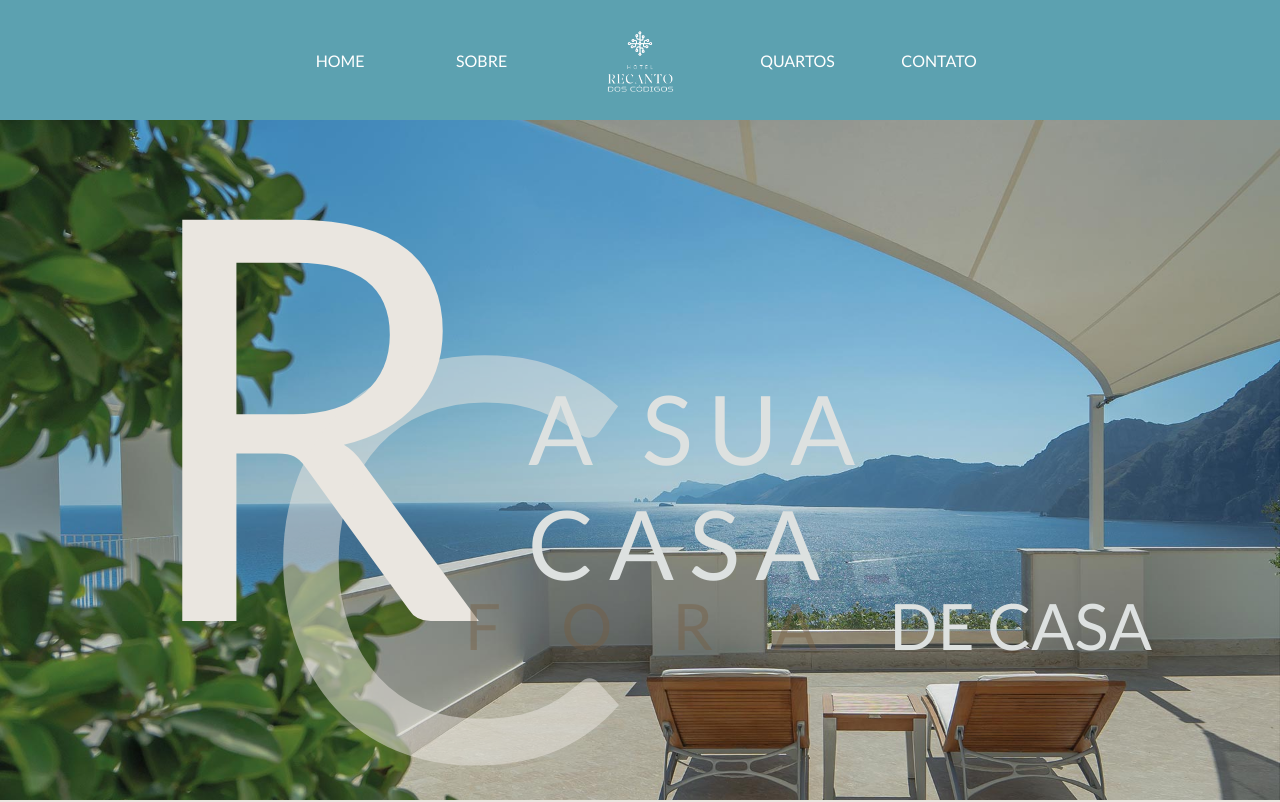
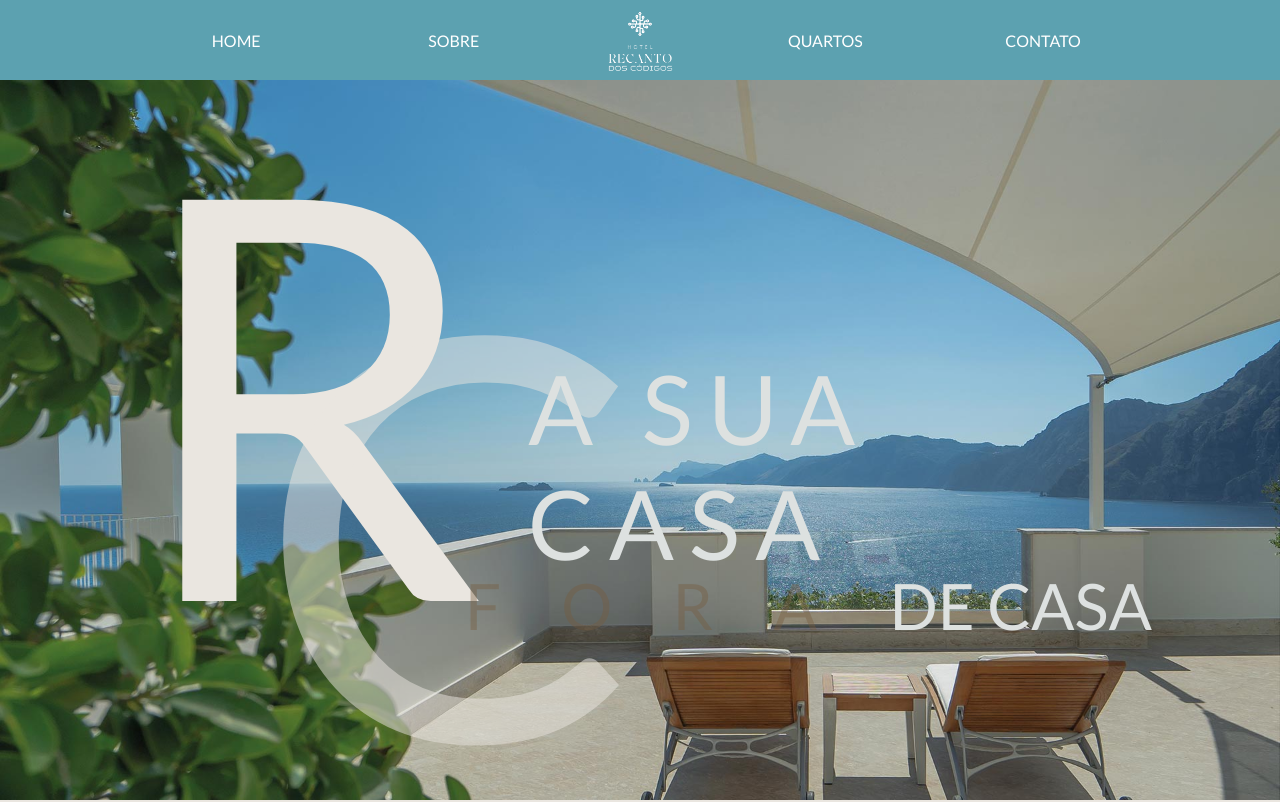
Before and after one commit to hewertonfl/PROJETO_PG_ABOUT_T.EX, a plain HTML site: page index.html in a window 1280 px wide. Shown: the top 802 px of the page. Drawn offline with Linux system fonts and the light colour scheme.

Commit message:
Pequenos ajustes

```diff
--- a/scss/_header.scss
+++ b/scss/_header.scss
@@ -8,7 +8,7 @@ header {
         repeat: no-repeat;
         position: center center;
     }
-    height: 85vh;
+    height: 90vh;
 }
 
 .headerContainer {
--- a/scss/_navbar.scss
+++ b/scss/_navbar.scss
@@ -6,7 +6,7 @@
     background: {
         color: v.$verdeMar;
     }
-    height: 15vh;
+    height: 10vh;
     position: sticky;
     top: 0;
     z-index: 100;
@@ -15,7 +15,7 @@
 .navContainer {
     display: flex;
     align-items: center;
-    width: calc(100% - 540px);
+    width: 80%;
     margin: auto;
     height: 100%;
     box-sizing: border-box;
@@ -26,7 +26,7 @@
         ul {
             display: flex;
             justify-content: space-around;
-            margin-right: 10%;
+            // margin-right: 10%;
             a {
                 @extend %navLiProp;
             }
@@ -37,7 +37,7 @@
         ul {
             display: flex;
             justify-content: space-around;
-            margin-left: 10%;
+            // margin-left: 10%;
             a {
                 @extend %navLiProp;
             }
@@ -46,9 +46,12 @@
     &__center {
         display: flex;
         justify-content: center;
-        width: 10%;
+        align-items: center;
+        width: calc(12% - 10px);
+        height: calc(100% - 10px);
         img {
-            width: 100%;
+            max-width: 100%;
+            max-height: 100%;
         }
     }
 }
```
Also changed, not shown: css/style.css, 1 other file.
